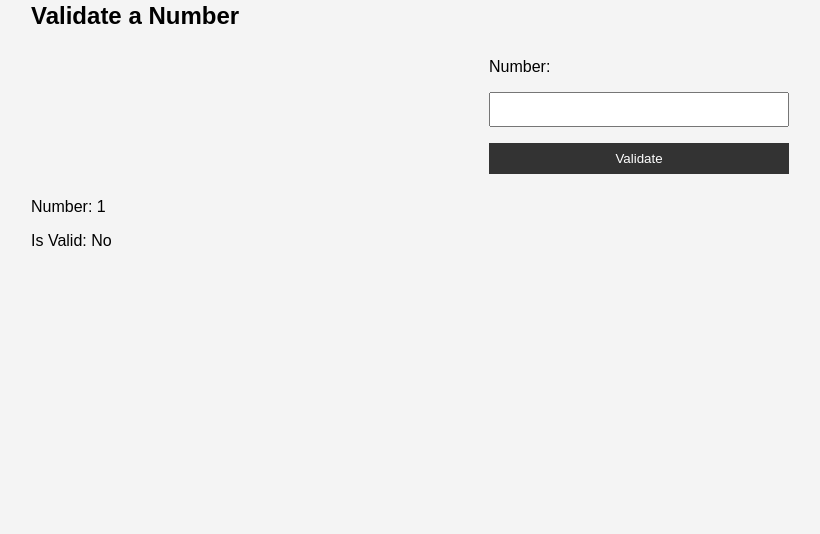
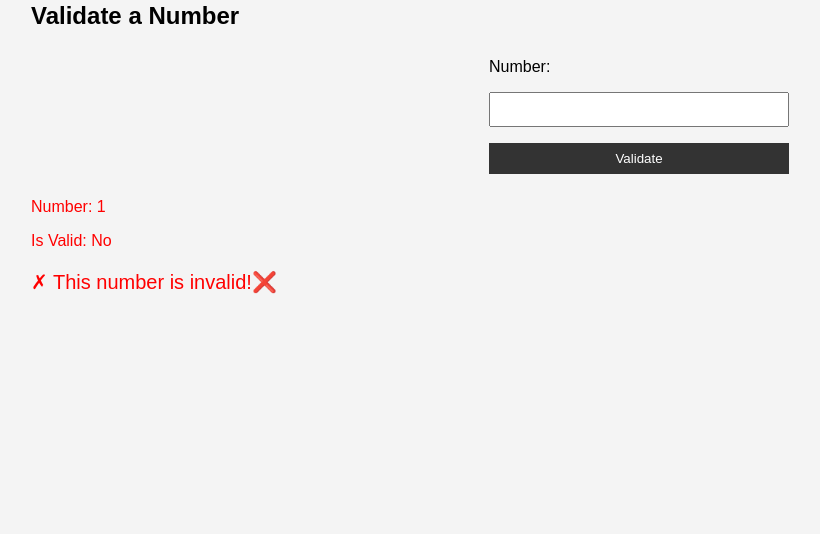
Before and after one commit to lokranjanp/cred_validation, a Flask app: template templates/validate.html in a window 1280 px wide. Shown: the part 180-714 px from the top of the page, without its empty margins (1-821 px from the left). Run offline with Flask 3, Linux system fonts and the light colour scheme; the template is opened without the code that fills it: most values are stand-ins (such as "Sample title", 1, 10 or a date in 2020).

Commit message:
handle validation

```diff
--- a/static/styles.css
+++ b/static/styles.css
@@ -76,3 +76,11 @@ footer {
     background-color: #d4edda;
     color: #155724;
 }
+
+#validation-result.valid {
+    color: green;
+}
+
+#validation-result.invalid {
+    color: red;
+}
--- a/templates/validate.html
+++ b/templates/validate.html
@@ -15,11 +15,27 @@
         <button type="submit">Validate</button>
     </form>
     {% if number is not none %}
-        <p>Number: {{ number }}</p>
-        <p>Is Valid: {{ 'Yes' if is_valid else 'No' }}</p>
+        <div id="validation-result" class="{{ 'valid' if is_valid else 'invalid' }}">
+            <p>Number: {{ number }}</p>
+            <p>Is Valid: {{ 'Yes' if is_valid else 'No' }}</p>
+        </div>
     {% endif %}
 {% endblock %}
 
 {% block scripts %}
     <script src="{{ url_for('static', filename='scripts.js') }}"></script>
+    <script>
+        document.addEventListener('DOMContentLoaded', function () {
+            const resultDiv = document.getElementById('validation-result');
+            if (resultDiv) {
+                if (resultDiv.classList.contains('valid')) {
+                    resultDiv.style.color = 'green';
+                    resultDiv.innerHTML += '<p style="font-size: 20px;">&#10003; This number is valid!✅</p>';
+                } else {
+                    resultDiv.style.color = 'red';
+                    resultDiv.innerHTML += '<p style="font-size: 20px;">&#10007; This number is invalid!❌</p>';
+                }
+            }
+        });
+    </script>
 {% endblock %}
```
